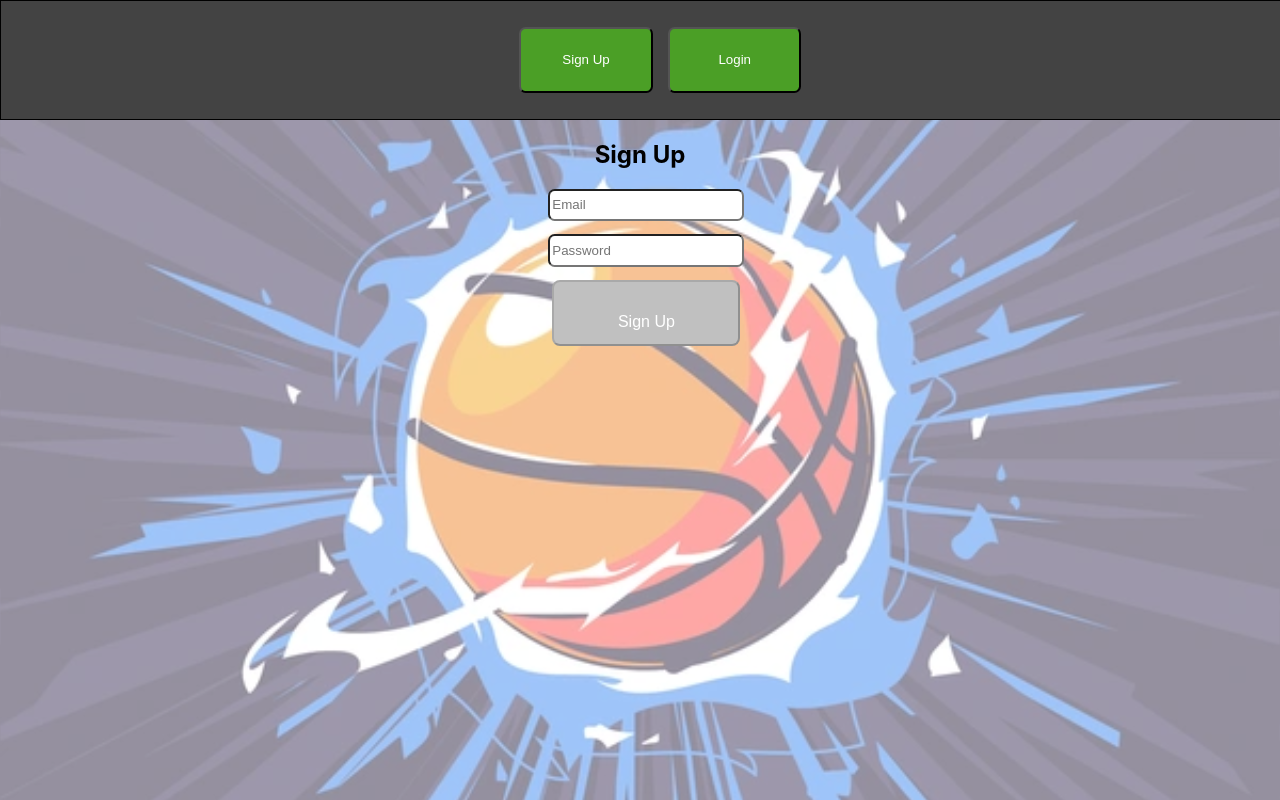
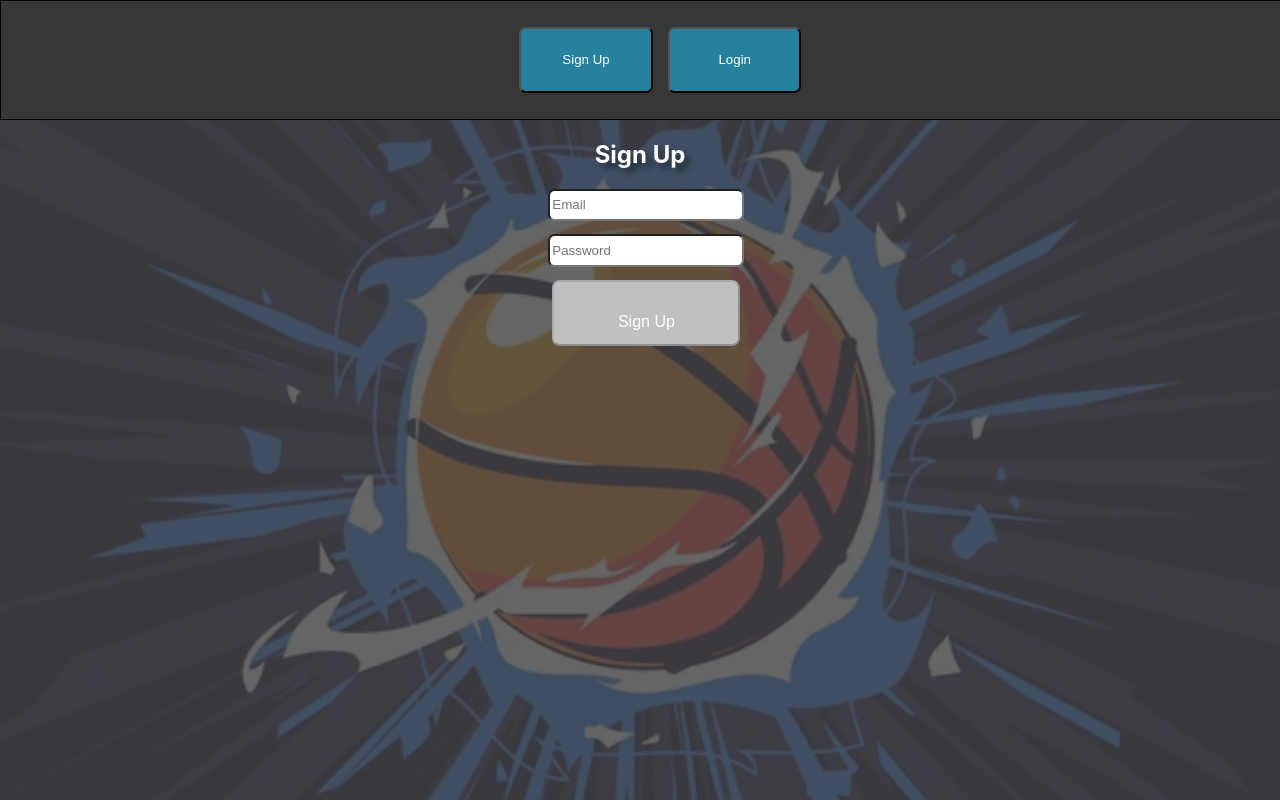
Before and after one commit to asahoo0/hoop_fantasy, a React (Create React App) app: page / in a window 1280 px wide. Built offline with nearby package versions, Linux system fonts and the light colour scheme; no server answers.

Commit message:
Text contrast and colors

```diff
--- a/package.json
+++ b/package.json
@@ -8,6 +8,7 @@
     "@testing-library/user-event": "^13.5.0",
     "axios": "^1.6.2",
     "express": "^4.18.2",
+    "file-saver": "^2.0.5",
     "firebase": "^10.7.0",
     "mongoose": "^8.0.2",
     "nodemon": "^3.0.2",
--- a/src/App.css
+++ b/src/App.css
@@ -1,7 +1,19 @@
 body {
     background-image: url("../vector-illustration-basketball-on-fire-600nw-1932908948.png");
     background-size: cover;
+    text-shadow: 5px 5px 6px rgba(0, 0, 0, 0.5);
+    color: #ffffff;
 }
+body::before {
+    content: "";
+    position: fixed;
+    top: 0;
+    right: 0;
+    bottom: 0;
+    left: 0;
+    background: rgba(0, 0, 0, 0.6);
+    z-index: -1;
+  }
 
 .navbar_link {
     margin-right:2%;
@@ -15,7 +27,7 @@ body {
 }
 
 .navbar_unclicked {
-    background-color: rgb(75,159,38);
+    background-color: rgb(38, 129, 159);
 }
 
 .navbar_clicked {
@@ -28,7 +40,7 @@ nav.primary {
     padding-bottom: 2%;
     padding-top:2%;
     padding-left: .5%;
-    background-color: rgb(67,67,67);
+    background-color: rgb(55,55,55);
 }
 
 .nav_container {
```
Also changed, not shown: 1 other file (tests, documents, lock files or other folders).
